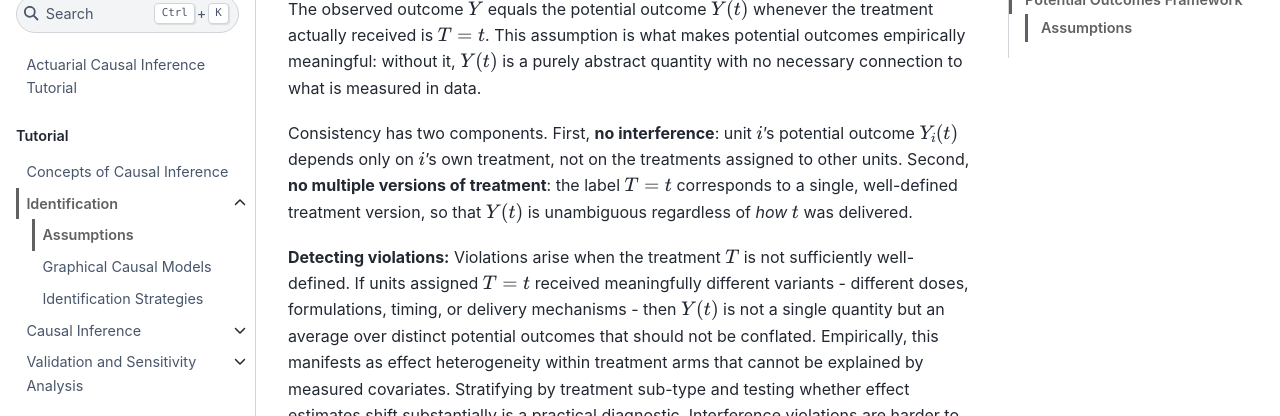
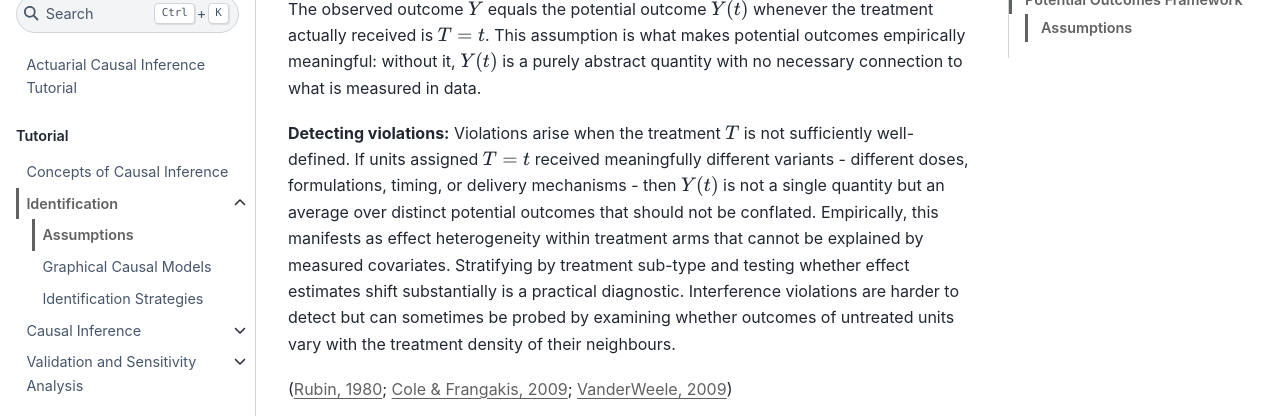
Before and after one commit to actuarial-data-science/ActuarialCausalInference, a Jupyter Book: the page built from tutorial/assumptions.md, in a window 1280 px wide and 900 px high, scrolled down 943 px, cut to the strip 137-553 px from the top of the window. Built offline with Jupyter Book 1.0.4 settings and Sphinx 7.4.7 and the Sphinx Book theme 1.1.4, drawn with Linux system fonts in a browser that asks for light colours; pages that are not in the unit, such as notebooks, are missing from menus; comment, search, counter and statistics services are not loaded.

Commit message:
Removing SUTVA part under consistency

````diff
--- a/tutorial/assumptions.md
+++ b/tutorial/assumptions.md
@@ -31,8 +31,6 @@ $$
 ```
 
 The observed outcome $Y$ equals the potential outcome $Y(t)$ whenever the treatment actually received is $T = t$. This assumption is what makes potential outcomes empirically meaningful: without it, $Y(t)$ is a purely abstract quantity with no necessary connection to what is measured in data.
-
-Consistency has two components. First, **no interference**: unit $i$'s potential outcome $Y_i(t)$ depends only on $i$'s own treatment, not on the treatments assigned to other units. Second, **no multiple versions of treatment**: the label $T = t$ corresponds to a single, well-defined treatment version, so that $Y(t)$ is unambiguous regardless of *how* $t$ was delivered.
 
 **Detecting violations:** Violations arise when the treatment $T$ is not sufficiently well-defined. If units assigned $T = t$ received meaningfully different variants - different doses, formulations, timing, or delivery mechanisms - then $Y(t)$ is not a single quantity but an average over distinct potential outcomes that should not be conflated. Empirically, this manifests as effect heterogeneity within treatment arms that cannot be explained by measured covariates. Stratifying by treatment sub-type and testing whether effect estimates shift substantially is a practical diagnostic. Interference violations are harder to detect but can sometimes be probed by examining whether outcomes of untreated units vary with the treatment density of their neighbours.
 
````
